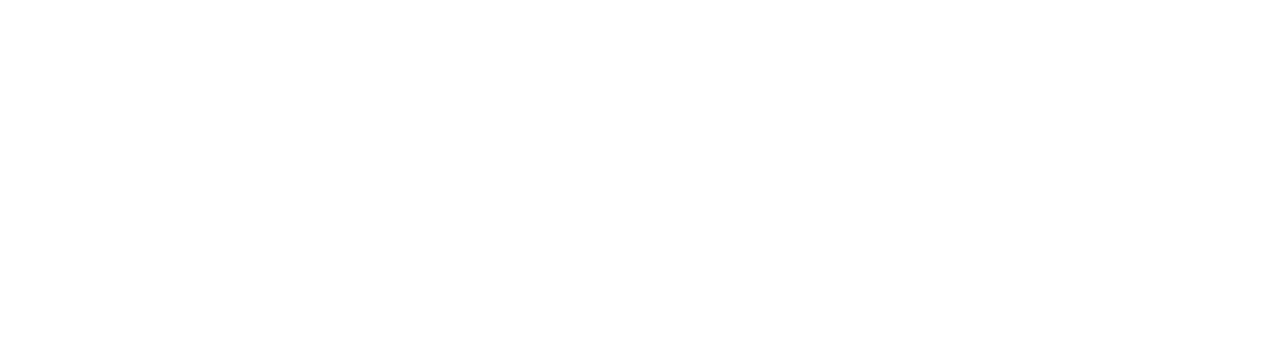
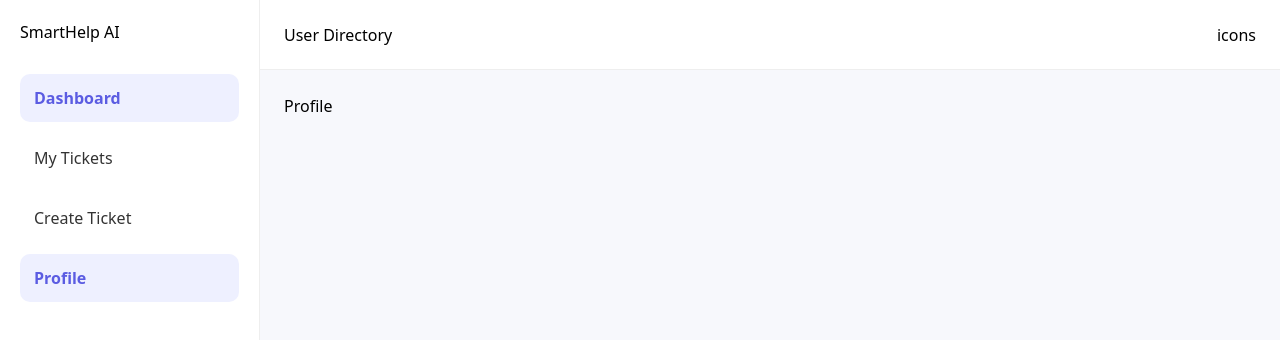
Before and after one commit to mustaphaessafidev-collab/smarthelp-ai-platform, a React app in the folder Frontend/: page /User/Profile in a window 1280 px wide. Before the commit this address had no page. Shown: the top 340 px of the page. Built offline with nearby package versions, Linux system fonts and the light colour scheme; the HTML template or start-up script is replaced by a standard one.

Commit message:
work in client page and conet google

```diff
--- a/Frontend/package.json
+++ b/Frontend/package.json
@@ -10,6 +10,7 @@
     "preview": "vite preview"
   },
   "dependencies": {
+    "@react-oauth/google": "^0.13.4",
     "axios": "^1.13.6",
     "lucide-react": "^1.7.0",
     "react": "^18.3.1",
--- a/Frontend/src/components/auth/verify-code.jsx
+++ b/Frontend/src/components/auth/verify-code.jsx
@@ -1,4 +1,4 @@
-import React, { useState } from "react";
+import React, { useEffect, useState } from "react";
 import { useNavigate } from "react-router-dom";
 import api from "../../services/api";
 
@@ -6,8 +6,25 @@ const VerifyCodePage = () => {
   const navigate = useNavigate();
   const [code, setCode] = useState("");
   const [loading, setLoading] = useState(false);
+  const [timeLeft, setTimeLeft] = useState(600); // 10 minutes = 600 seconds
 
   const email = localStorage.getItem("verifyEmail");
+
+  useEffect(() => {
+    if (timeLeft <= 0) return;
+
+    const timer = setInterval(() => {
+      setTimeLeft((prev) => prev - 1);
+    }, 1000);
+
+    return () => clearInterval(timer);
+  }, [timeLeft]);
+
+  const formatTime = (seconds) => {
+    const mins = Math.floor(seconds / 60);
+    const secs = seconds % 60;
+    return `${String(mins).padStart(2, "0")}:${String(secs).padStart(2, "0")}`;
+  };
 
   const handleVerify = async (e) => {
     e.preventDefault();
@@ -15,6 +32,11 @@ const VerifyCodePage = () => {
     if (!email) {
       alert("Email not found. Please register again.");
       navigate("/register");
+      return;
+    }
+
+    if (timeLeft <= 0) {
+      alert("The verification code has expired. Please register again.");
       return;
     }
 
@@ -34,8 +56,7 @@ const VerifyCodePage = () => {
       alert(res.data.message || "Email verified successfully");
 
       localStorage.removeItem("verifyEmail");
-
-      navigate("/login");
+      navigate("/User");
     } catch (e) {
       console.error(e);
       alert(e.response?.data?.message || "Verification failed");
@@ -51,9 +72,23 @@ const VerifyCodePage = () => {
           Verify Code
         </h1>
 
-        <p className="text-sm text-slate-500 text-center mb-6">
-          Enter the code sent to your email
+        <p className="text-sm text-slate-500 text-center mb-2">
+          Please enter the code sent to your email before the timer ends.
         </p>
+
+        <p
+          className={`text-center text-sm font-semibold mb-6 ${
+            timeLeft > 60 ? "text-indigo-600" : "text-red-500"
+          }`}
+        >
+          Time remaining: {formatTime(timeLeft)}
+        </p>
+
+        {timeLeft <= 0 && (
+          <div className="mb-4 rounded-xl bg-red-50 border border-red-200 px-4 py-3 text-sm text-red-600 text-center">
+            Your verification code has expired. Please register again to get a new code.
+          </div>
+        )}
 
         <form onSubmit={handleVerify} className="flex flex-col gap-5">
           <div>
@@ -66,14 +101,15 @@ const VerifyCodePage = () => {
               onChange={(e) => setCode(e.target.value)}
               placeholder="Enter code"
               maxLength={6}
-              className="w-full mt-2 py-3 px-4 text-[15px] border border-slate-200 rounded-xl outline-none focus:border-indigo-500 focus:ring-4 focus:ring-indigo-500/10"
+              disabled={timeLeft <= 0}
+              className="w-full mt-2 py-3 px-4 text-[15px] border border-slate-200 rounded-xl outline-none focus:border-indigo-500 focus:ring-4 focus:ring-indigo-500/10 disabled:bg-slate-100 disabled:cursor-not-allowed"
             />
           </div>
 
           <button
             type="submit"
-            disabled={loading}
-            className="w-full py-3.5 bg-indigo-500 text-white rounded-xl font-semibold hover:bg-indigo-600 transition-all disabled:opacity-70"
+            disabled={loading || timeLeft <= 0}
+            className="w-full py-3.5 bg-indigo-500 text-white rounded-xl font-semibold hover:bg-indigo-600 transition-all disabled:opacity-70 disabled:cursor-not-allowed"
           >
             {loading ? "Verifying..." : "Verify"}
           </button>
--- /dev/null
+++ b/Frontend/src/components/layout/layoutClient/Sidebar.jsx
@@ -0,0 +1,44 @@
+import { NavLink } from "react-router-dom";
+
+function Sidebar() {
+  const menu = [
+    { name: "Dashboard", path: "/User" },
+    { name: "My Tickets", path: "/User/MyTickets" },
+    { name: "Create Ticket", path: "/User/CreateTicket" },
+    { name: "Profile", path: "/User/Profile" },
+  ];
+
+  return (
+    <aside
+      style={{
+        width: "260px",
+        background: "#fff",
+        borderRight: "1px solid #eee",
+        padding: "20px",
+      }}
+    >
+      <h2>SmartHelp AI</h2>
+
+      <div style={{ marginTop: "30px", display: "flex", flexDirection: "column", gap: "12px" }}>
+        {menu.map((item) => (
+          <NavLink
+            key={item.path}
+            to={item.path}
+            style={({ isActive }) => ({
+              textDecoration: "none",
+              padding: "12px 14px",
+              borderRadius: "10px",
+              color: isActive ? "#5b5ce2" : "#333",
+              background: isActive ? "#eef0ff" : "transparent",
+              fontWeight: isActive ? "600" : "400",
+            })}
+          >
+            {item.name}
+          </NavLink>
+        ))}
+      </div>
+    </aside>
+  );
+}
+
+export default Sidebar;
--- /dev/null
+++ b/Frontend/src/components/layout/layoutClient/Topbar.jsx
@@ -0,0 +1,20 @@
+function Topbar() {
+  return (
+    <header
+      style={{
+        height: "70px",
+        background: "#fff",
+        borderBottom: "1px solid #eee",
+        display: "flex",
+        alignItems: "center",
+        justifyContent: "space-between",
+        padding: "0 24px",
+      }}
+    >
+      <h3>User Directory</h3>
+      <div>icons</div>
+    </header>
+  );
+}
+
+export default Topbar;
--- /dev/null
+++ b/Frontend/src/components/layout/layoutClient/UserLayout.jsx
@@ -0,0 +1,21 @@
+import { Outlet } from "react-router-dom";
+import Sidebar from "./Sidebar";
+import Topbar from "./Topbar";
+
+function UserLayout() {
+  return (
+    <div style={{ display: "flex", minHeight: "100vh" }}>
+      <Sidebar />
+
+      <div style={{ flex: 1, display: "flex", flexDirection: "column" }}>
+        <Topbar />
+
+        <main style={{ padding: "24px", background: "#f7f8fc", flex: 1 }}>
+          <Outlet />
+        </main>
+      </div>
+    </div>
+  );
+}
+
+export default UserLayout;
--- a/Frontend/src/main.jsx
+++ b/Frontend/src/main.jsx
@@ -1,13 +1,16 @@
 import React from "react";
 import ReactDOM from "react-dom/client";
 import { BrowserRouter } from "react-router-dom";
+import { GoogleOAuthProvider } from "@react-oauth/google";
 import App from "./App";
 import "./index.css";
 
 ReactDOM.createRoot(document.getElementById("root")).render(
   <React.StrictMode>
-    <BrowserRouter>
-      <App />
-    </BrowserRouter>
+    <GoogleOAuthProvider clientId="675833006702-4ubai2huk5ml9gjhtn298orhfcj51c0h.apps.googleusercontent.com">
+      <BrowserRouter>
+        <App />
+      </BrowserRouter>
+    </GoogleOAuthProvider>
   </React.StrictMode>
 );
--- /dev/null
+++ b/Frontend/src/page/pageClient/CreateTicket.jsx
@@ -0,0 +1,7 @@
+function CreateTicket() {
+  return (
+    <h1>CreateTicket</h1>
+  );
+}
+
+export default CreateTicket;
--- /dev/null
+++ b/Frontend/src/page/pageClient/Dashboard.jsx
@@ -0,0 +1,7 @@
+function UserDashboard() {
+  return (
+    <h1>Dashboard</h1>
+  );
+}
+
+export default UserDashboard;
--- /dev/null
+++ b/Frontend/src/page/pageClient/MyTickets.jsx
@@ -0,0 +1,7 @@
+function MyTickets() {
+  return (
+    <h1>MyTickets</h1>
+  );
+}
+
+export default MyTickets;
--- /dev/null
+++ b/Frontend/src/page/pageClient/Profile.jsx
@@ -0,0 +1,7 @@
+function Profile() {
+  return (
+    <h1>Profile</h1>
+  );
+}
+
+export default Profile;
--- a/Frontend/src/routes/AppRoutes.jsx
+++ b/Frontend/src/routes/AppRoutes.jsx
@@ -14,6 +14,11 @@ import Agent from "../page/agent";
 import Page404 from "../page/page404";
 import User from "../page/User";
 import AgentManagement from "../page/pageAdmin/AgentManagement";
+import UserDashboard from "../page/pageClient/Dashboard";
+import MyTickets from "../page/pageClient/MyTickets";
+import CreateTicket from "../page/pageClient/CreateTicket";
+import Profile from "../page/pageClient/Profile";
+import UserLayout from "../components/layout/layoutClient/UserLayout";
 function AppRoutes() {
   return (
     <Routes>
@@ -36,6 +41,14 @@ function AppRoutes() {
           <Route path="analytics" element={<Analytics />} />
           <Route path="settings" element={<Settings />} />
         </Route>
+
+        {/* User Router     */}
+        <Route path="/User" element={<UserLayout />}>
+          <Route index element={<UserDashboard />} />
+          <Route path="MyTickets" element={<MyTickets />} />
+          <Route path="CreateTicket" element={<CreateTicket />} />
+          <Route path="Profile" element={<Profile />} />
+        </Route>
     </Routes>
 
   );
```
Also changed, not shown: Frontend/src/components/auth/RegisterPage.jsx (+169 -52 lines), 1 other file (tests, documents, lock files or other folders).
